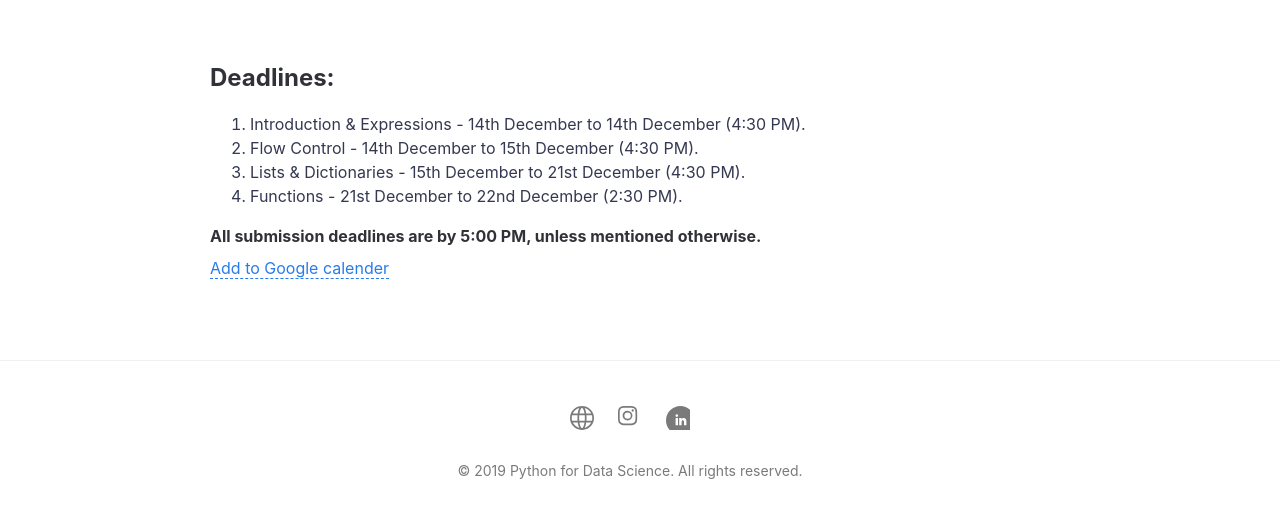
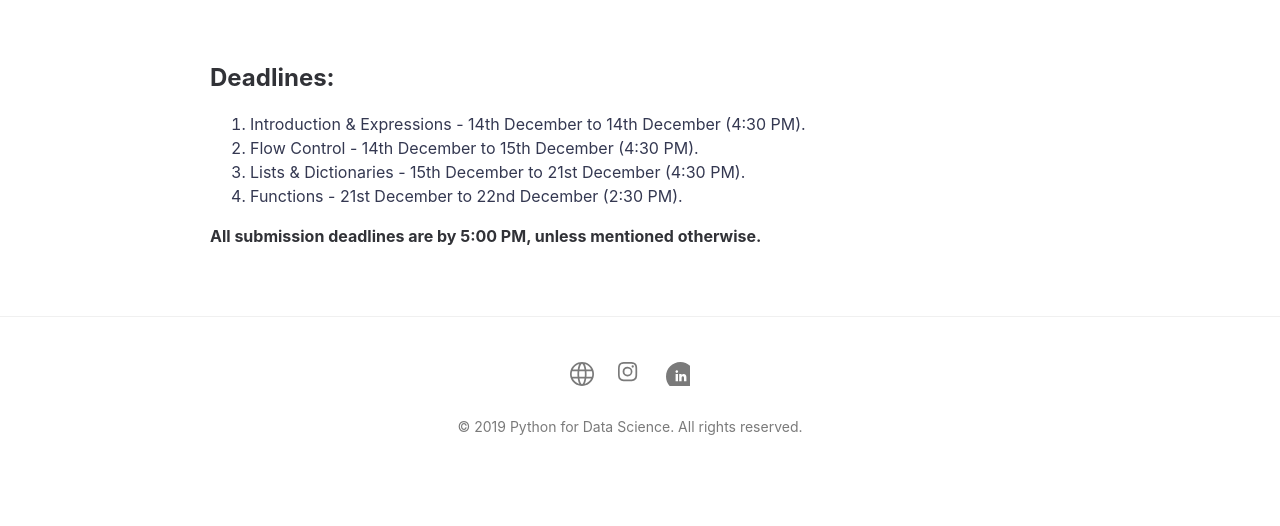
Before and after one commit to Ai-Adventures/weekend, a Jekyll site: the page built from roadmap.md, in a window 1280 px wide. Shown: the part 485-1011 px from the top of the page. Built offline with Jekyll 4.4.1, drawn with Linux system fonts in a browser that asks for light colours; after the commit the page ends 967 px from its top, so only the background shows below that.

Commit message:
Removed calendar

```diff
--- a/roadmap.md
+++ b/roadmap.md
@@ -12,5 +12,5 @@ featured-img: roadmap
 4. Functions - {{ site.quiz_4_start }} to {{ site.quiz_4_deadline }} ({{ site.quiz_4_time }}).
 
 #### All submission deadlines are by 5:00 PM, unless mentioned otherwise.
-
-[Add to Google calender](https://calendar.google.com/calendar/b/1?cid=bG8zNGFjcThidWJnOWRzMW0waGk0bWQ3azRAZ3JvdXAuY2FsZW5kYXIuZ29vZ2xlLmNvbQ)
+<!--
+[Add to Google calender](https://calendar.google.com/calendar/b/1?cid=bG8zNGFjcThidWJnOWRzMW0waGk0bWQ3azRAZ3JvdXAuY2FsZW5kYXIuZ29vZ2xlLmNvbQ) -->
```
